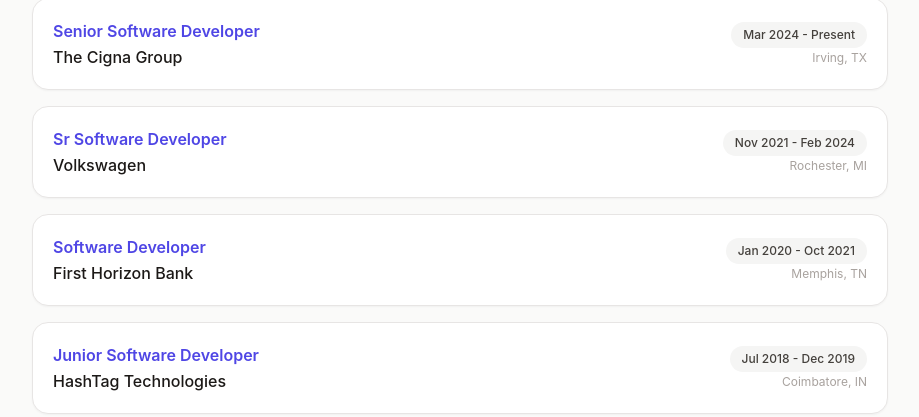
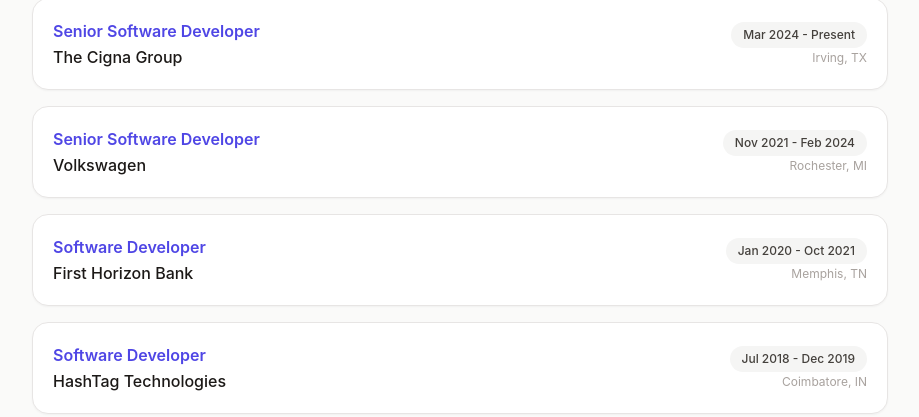
Before and after one commit to SriHarsha-AWSDeveloper/SriHarsha-AWSDeveloper, a React (Vite) app: page / in a window 1280 px wide. Shown: the part 1134-1551 px from the top of the page, without its empty margins (180-1099 px from the left). Built offline with nearby package versions, Linux system fonts and the light colour scheme.

Commit message:
changed role names

```diff
--- a/src/components/Experience.jsx
+++ b/src/components/Experience.jsx
@@ -2,9 +2,9 @@
 
 const roles = [
   { company: 'The Cigna Group', title: 'Senior Software Developer', period: 'Mar 2024 - Present', location: 'Irving, TX' },
-  { company: 'Volkswagen', title: 'Sr Software Developer', period: 'Nov 2021 - Feb 2024', location: 'Rochester, MI' },
+  { company: 'Volkswagen', title: 'Senior Software Developer', period: 'Nov 2021 - Feb 2024', location: 'Rochester, MI' },
   { company: 'First Horizon Bank', title: 'Software Developer', period: 'Jan 2020 - Oct 2021', location: 'Memphis, TN' },
-  { company: 'HashTag Technologies', title: 'Junior Software Developer', period: 'Jul 2018 - Dec 2019', location: 'Coimbatore, IN' },
+  { company: 'HashTag Technologies', title: 'Software Developer', period: 'Jul 2018 - Dec 2019', location: 'Coimbatore, IN' },
 ]
 
 export default function Experience() {
```
